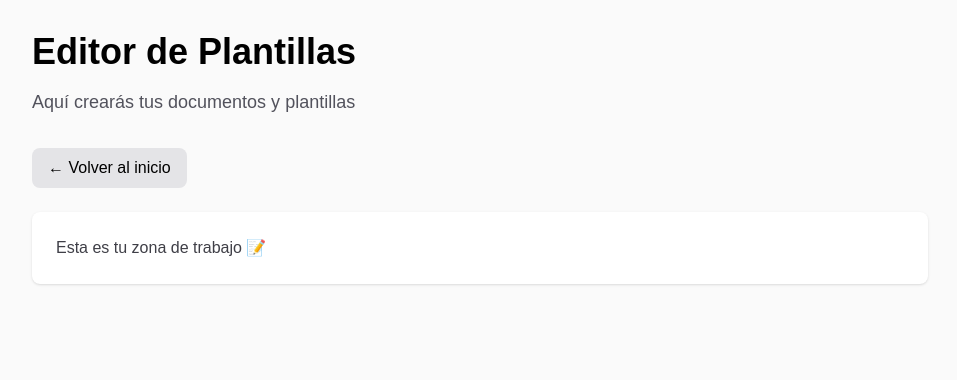
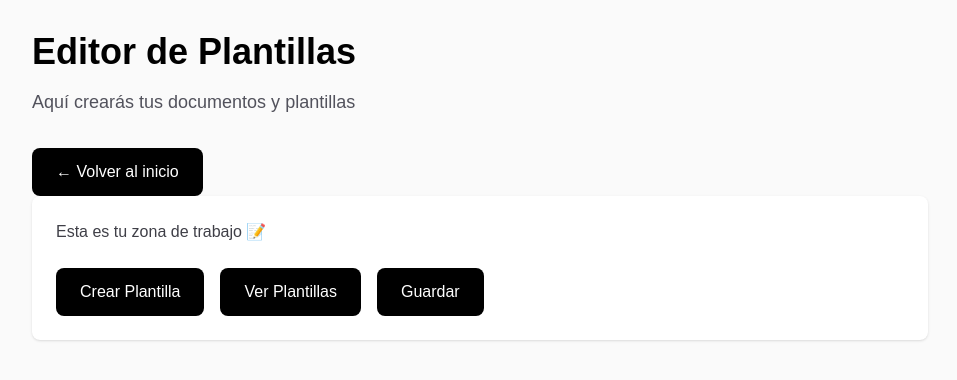
Before and after one commit to Leafarexx/GeneraDocs-Proyect, a Next.js app: page /editor in a window 1280 px wide. Shown: the top 380 px of the page, without its empty margins (160-1117 px from the left). Built offline with nearby package versions, Linux system fonts and the light colour scheme.

Commit message:
dia 4 - cree componente Button reutilizable

```diff
--- /dev/null
+++ b/app/components/button.tsx
@@ -0,0 +1,10 @@
+export default function Button({ texto, onClick }: { texto: string, onClick?: () => void }) {
+  return (
+    <button
+      onClick={onClick}
+      className="px-6 py-3 bg-black dark:bg-white text-white dark:text-black rounded-lg font-medium hover:opacity-80 transition-opacity"
+    >
+      {texto}
+    </button>
+  )
+}
--- a/app/editor/page.tsx
+++ b/app/editor/page.tsx
@@ -1,4 +1,5 @@
 import Link from "next/link";
+import Button from "../components/button";
 
 export default function EditorPage() {
   return (
@@ -11,14 +12,18 @@ export default function EditorPage() {
           Aquí crearás tus documentos y plantillas
         </p>
         <Link href="/">
-            <button className="mb-6 px-4 py-2 bg-zinc-200 dark:bg-zinc-800 text-black dark:text-white rounded-lg hover:opacity-80 transition-opacity">
-                ← Volver al inicio
-            </button>
+            <Button texto="← Volver al inicio" />
         </Link>
         <div className="bg-white dark:bg-zinc-900 rounded-lg p-6 shadow-sm">
-          <p className="text-zinc-700 dark:text-zinc-300">
-            Esta es tu zona de trabajo 📝
-          </p>
+            <p className="text-zinc-700 dark:text-zinc-300 mb-6">
+                Esta es tu zona de trabajo 📝
+            </p>
+
+            <div className="flex gap-4">
+                <Button texto="Crear Plantilla" />
+                <Button texto="Ver Plantillas" />
+                <Button texto="Guardar" />
+            </div>
         </div>
       </div>
     </div>
--- a/app/page.tsx
+++ b/app/page.tsx
@@ -1,5 +1,6 @@
 import Image from "next/image";
 import Link from "next/link";
+import Button from "./components/button";
 
 export default function Home() {
   return (
@@ -30,9 +31,7 @@ export default function Home() {
             center.
           </p>
           <Link href="/editor">
-            <button className="mt-4 px-6 py-3 bg-black dark:bg-white text-white dark:text-black rounded-lg font-medium hover:opacity-80 transition-opacity">
-              Ir al Editor →
-            </button>
+            <Button texto="Ir al Editor →" />
           </Link>
         </div>
         <div className="flex flex-col gap-4 text-base font-medium sm:flex-row">
```
